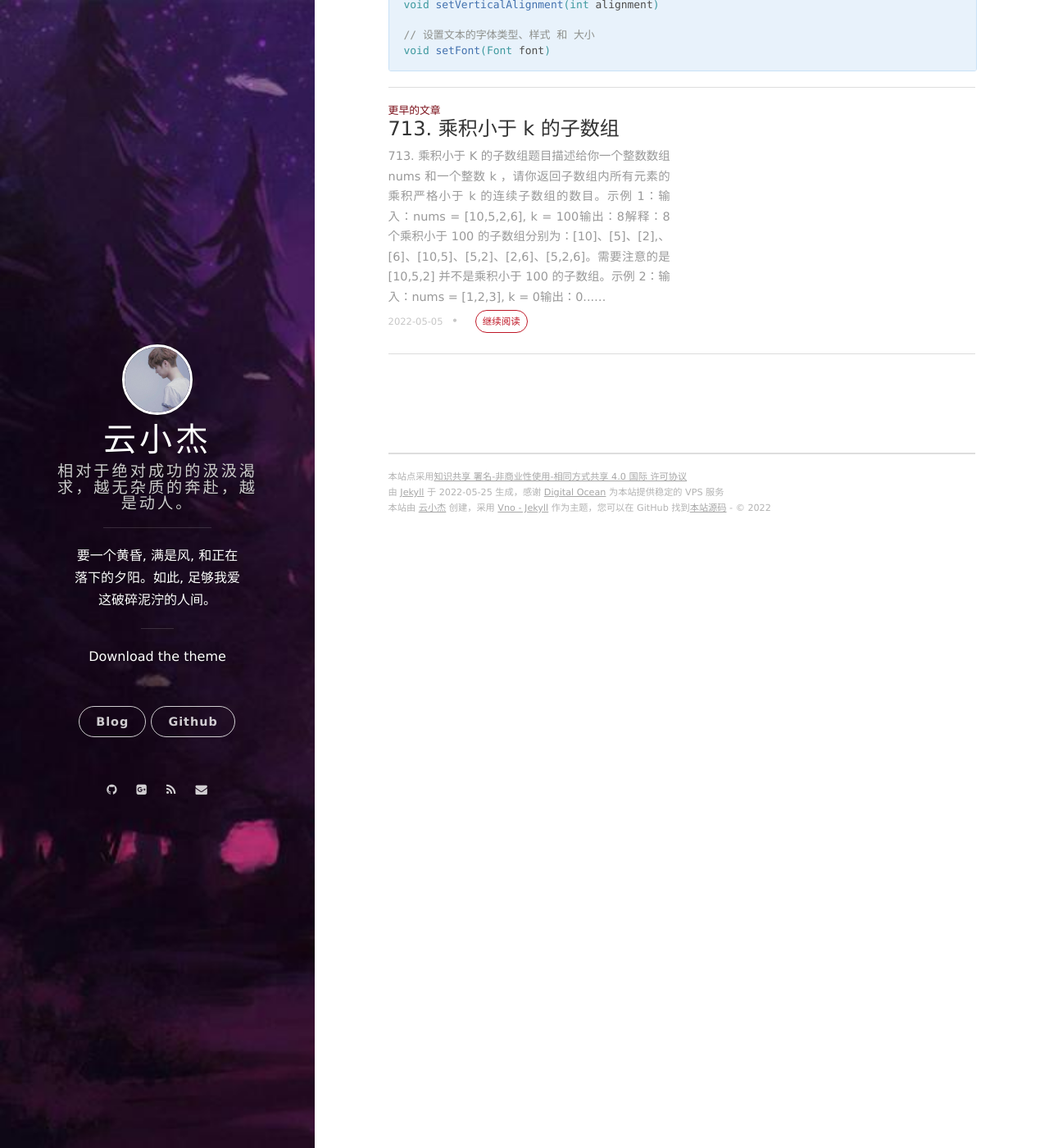
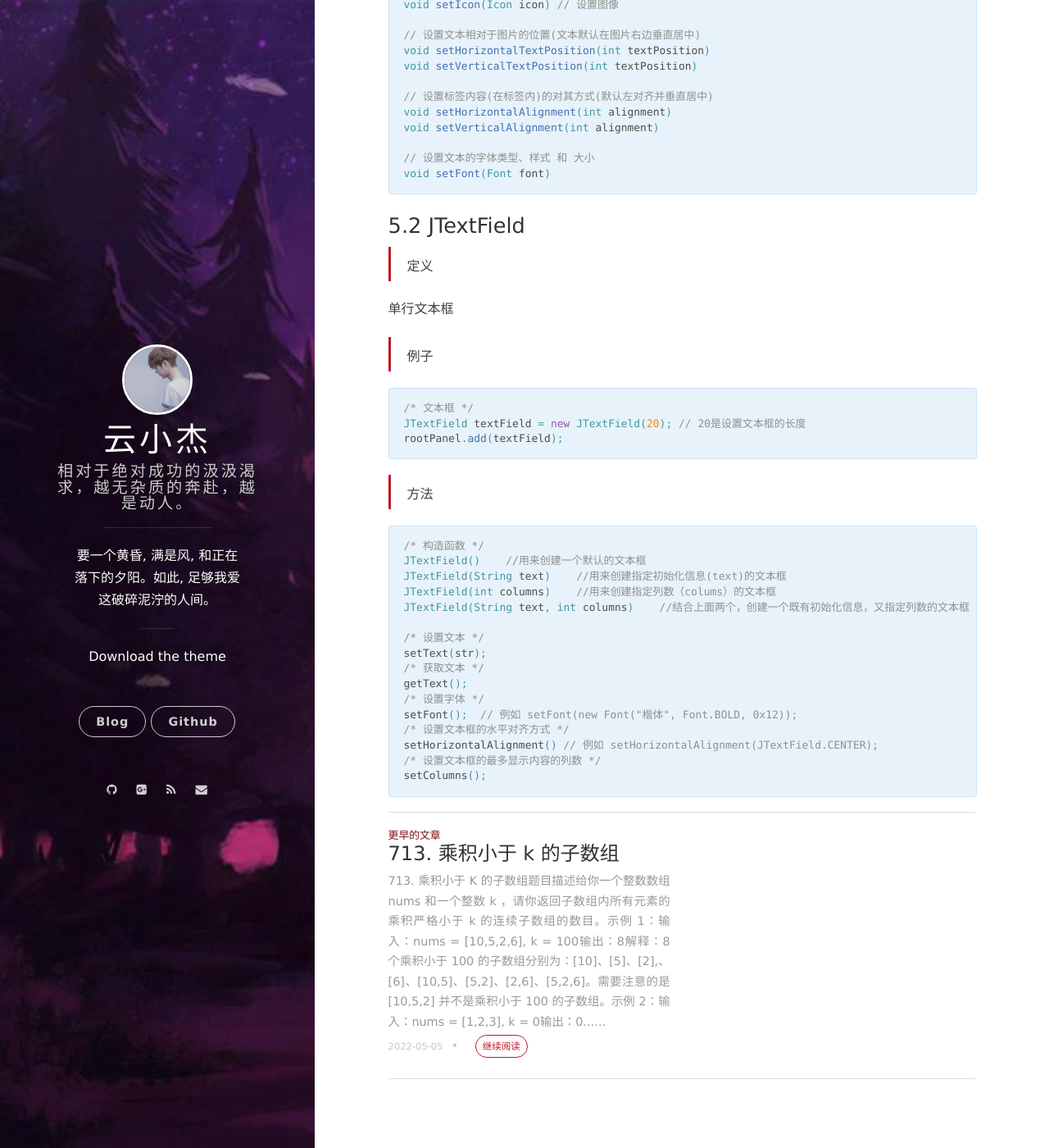
Before and after one commit to meiguiyulu/meiguiyulu.github.io, a Jekyll site: the page built from _posts/2022-05-21-LearnSwing.md, in a window 1280 px wide and 1400 px high, scrolled down 5354 px. Shown: the whole window at 82% size. Built offline with Jekyll 4.4.1, drawn with Linux system fonts in a browser that asks for light colours; nearby versions of some CDN libraries; our own code applies the rules of GitHub Pages for plain Markdown files; comment, search, counter and statistics services are not loaded; some of the changed text lies outside the part shown.

Commit message:
Update 2022-05-21-LearnSwing.md

````diff
--- a/_posts/2022-05-21-LearnSwing.md
+++ b/_posts/2022-05-21-LearnSwing.md
@@ -183,6 +183,14 @@ JLabel(String text, Icon icon, int horizontalAlignment)//创建具有指定文
 
 JLabel(String text, int horizontalAlignment)//创建具有指定文本和水平对齐方式的 JLabel 实例。
 
+/* JLabel中增加图片和文本 */
+ImageIcon imageIcon = new ImageIcon("yourFile.gif");
+JLabel label = new JLabel("Mixed", imageIcon, SwingConstants.RIGHT);
+frame.add(label);
+
+/* JLabel中增加HTML文本 */
+JLabel label = new JLabel("<html>bold <br> plain</html>");
+frame.add(label);
 
 /*
 常用方法
@@ -203,3 +211,38 @@ void setVerticalAlignment(int alignment)
 // 设置文本的字体类型、样式 和 大小
 void setFont(Font font)
 ```
+
+### 5.2 JTextField
+
+> 定义
+
+单行文本框
+
+> 例子
+
+```java
+/* 文本框 */
+JTextField textField = new JTextField(20); // 20是设置文本框的长度
+rootPanel.add(textField);
+```
+
+> 方法
+
+```java
+/* 构造函数 */
+JTextField()    //用来创建一个默认的文本框
+JTextField(String text)    //用来创建指定初始化信息(text)的文本框
+JTextField(int columns)    //用来创建指定列数（colums）的文本框
+JTextField(String text, int columns)    //结合上面两个，创建一个既有初始化信息，又指定列数的文本框
+
+/* 设置文本 */
+setText(str);
+/* 获取文本 */
+getText();
+/* 设置字体 */
+setFont();  // 例如 setFont(new Font("楷体", Font.BOLD, 0x12));
+/* 设置文本框的水平对齐方式 */
+setHorizontalAlignment() // 例如 setHorizontalAlignment(JTextField.CENTER);
+/* 设置文本框的最多显示内容的列数 */
+setColumns();
+```
````
